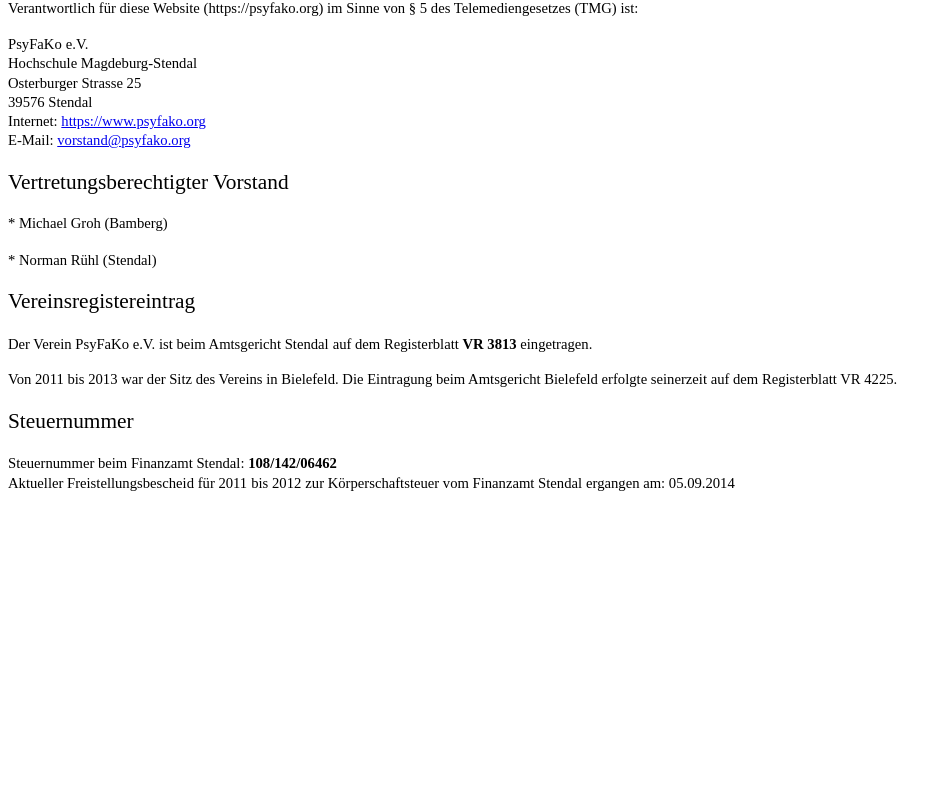
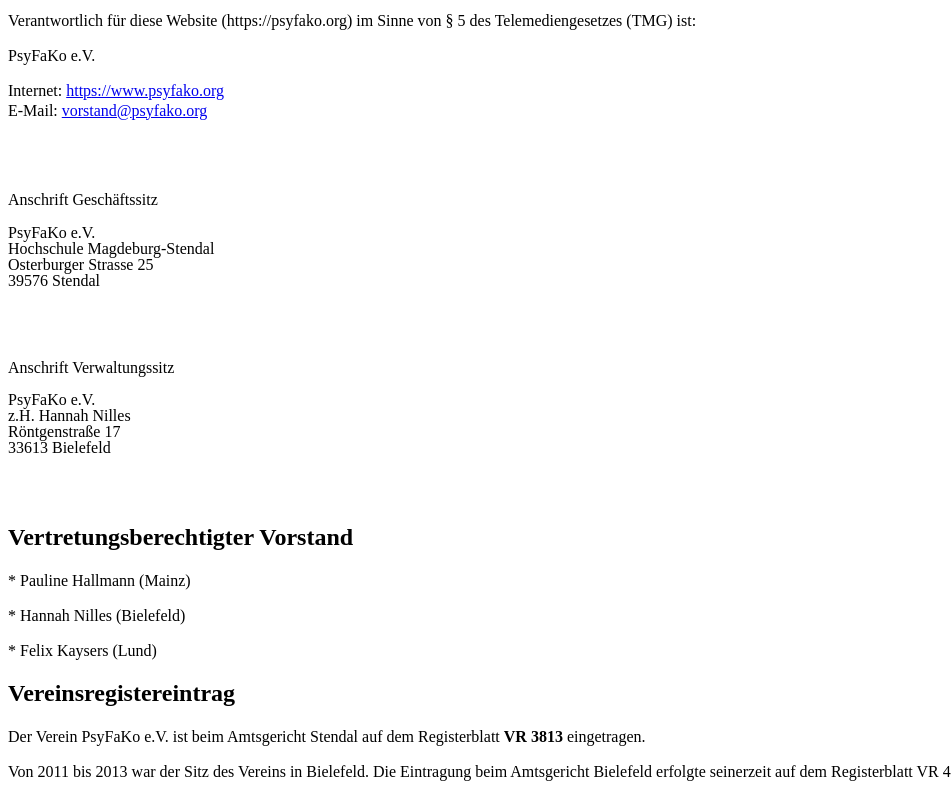
Before and after one commit to psyfako/psyfako-impressum, a plain HTML site: page index.html in a window 1280 px wide. Shown: the part 50-848 px from the top of the page, without its empty margins (0-951 px from the left). Before the commit the page ends 800 px from the top, so only its background shows below. Drawn offline with Linux system fonts and the light colour scheme.

Commit message:
neuer Vorstand eingetragen

```diff
--- a/index.html
+++ b/index.html
@@ -3,17 +3,18 @@
 <head>
 	<meta http-equiv="content-type" content="text/html; charset=utf-8">
 	<title></title>
-	<meta name="generator" content="LibreOffice 4.2.6.3 (MacOSX)">
+	<meta name="generator" content="LibreOffice 4.2.8.2 (Linux)">
 	<meta name="created" content="20140923;0">
-	<meta name="changed" content="20140923;164233686778000">
+	<meta name="changedby" content="Michael Groh">
+	<meta name="changed" content="20151128;154934932898136">
 	<style type="text/css">
 	<!--
-		@page { margin: 2cm }
-		h1 { margin-bottom: 0.21cm; color: #000000 }
+		@page { margin: 0.79in }
+		h1 { margin-bottom: 0.08in; color: #000000 }
 		h1.western { font-family: "Liberation Serif", serif }
 		h1.cjk { font-family: "SimSun"; font-size: 24pt }
 		h1.ctl { font-family: "Lucida Sans"; font-size: 24pt }
-		p { margin-bottom: 0.25cm; color: #000000; line-height: 120% }
+		p { margin-bottom: 0.1in; color: #000000; line-height: 120% }
 		h2 { color: #000000 }
 		h2.cjk { font-family: "SimSun" }
 		h2.ctl { font-family: "Lucida Sans" }
@@ -22,38 +23,40 @@
 	</style>
 </head>
 <body lang="de-DE" text="#000000" dir="ltr" style="background: transparent">
-<h1 class="western"><font face="Ubuntu Condensed"><font size="4" style="font-size: 16pt"><span style="font-weight: normal">Impressum</span></font></font></h1>
-<p><font face="Ubuntu Condensed"><font size="2" style="font-size: 11pt">Verantwortlich
-für diese Website (https://psyfako.org) im Sinne von § 5 des
-Telemediengesetzes (TMG) ist: </font></font>
+<h1 class="western">Impressum</h1>
+<p>Verantwortlich für diese Website (https://psyfako.org) im Sinne
+von § 5 des Telemediengesetzes (TMG) ist:
 </p>
-<p><font face="Ubuntu Condensed"><font size="2" style="font-size: 11pt">PsyFaKo</font></font>
-<font face="Ubuntu Condensed"><font size="2" style="font-size: 11pt">e.V.
-<br>Hochschule Magdeburg-Stendal <br>Osterburger Strasse 25<br>39576
-Stendal<br>Internet: <a href="https://www.psyfako.org/">http</a><a href="https://www.psyfako.org/">s://www.psyfako.org</a><br>E-Mail:
-<a href="mailto:vorstand@psyfako.org">vorstand@</a><a href="mailto:vorstand@psyfako.org">psyfako.org</a></font></font></p>
-<h2 class="western" style="font-weight: normal"><font face="Ubuntu Condensed"><font size="4" style="font-size: 16pt">Vertretungsberechtigter
-Vorstand</font></font></h2>
-<h2 class="western" style="font-weight: normal"><font face="Ubuntu Condensed"><font size="2" style="font-size: 11pt">*
-Michael Groh (Bamberg)</font></font></h2>
-<h2 class="western" style="font-weight: normal"><font face="Ubuntu Condensed"><font size="2" style="font-size: 11pt">*
-Norman Rühl (Stendal)</font></font></h2>
-<h2 class="western" style="font-weight: normal"><font face="Ubuntu Condensed"><font size="4" style="font-size: 16pt">Vereinsregistereintrag</font></font></h2>
-<p><font face="Ubuntu Condensed"><font size="2" style="font-size: 11pt">Der
-Verein PsyFaKo e.V. ist beim Amtsgericht Stendal</font></font> <font face="Ubuntu Condensed"><font size="2" style="font-size: 11pt">auf
-dem Registerblatt </font></font><strong><font face="Ubuntu Condensed"><font size="2" style="font-size: 11pt">VR
-3813 </font></font></strong><font face="Ubuntu Condensed"><font size="2" style="font-size: 11pt">eingetragen.</font></font></p>
-<p><font face="Ubuntu Condensed"><font size="2" style="font-size: 11pt">Von
-2011 bis 2013 war der Sitz des Vereins in Bielefeld. Die Eintragung
-beim Amtsgericht Bielefeld erfolgte seinerzeit auf dem Registerblatt
-VR 4225.</font></font></p>
-<h2 class="western" style="font-weight: normal"><font face="Ubuntu Condensed"><font size="4" style="font-size: 16pt">Steuernummer</font></font></h2>
-<p><font face="Ubuntu Condensed"><font size="2" style="font-size: 11pt">Steuernummer
-beim Finanzamt Stendal: </font></font><font face="Ubuntu Condensed"><font size="2" style="font-size: 11pt"><b>108</b></font></font><strong><font face="Ubuntu Condensed"><font size="2" style="font-size: 11pt"><b>/142/06462</b></font></font></strong><font face="Ubuntu Condensed"><font size="2" style="font-size: 11pt"><br>Aktueller
-Freistellungsbescheid für 2011</font></font> <font face="Ubuntu Condensed"><font size="2" style="font-size: 11pt">bis
-2012</font></font> <font face="Ubuntu Condensed"><font size="2" style="font-size: 11pt">zur
-Körperschaftsteuer vom Finanzamt Stendal</font></font> <font face="Ubuntu Condensed"><font size="2" style="font-size: 11pt">ergangen
-am: 05.09.2014</font></font></p>
+<p>PsyFaKo e.V.
+</p>
+<p>Internet: <a href="https://www.psyfako.org/">http</a><a href="https://www.psyfako.org/">s://www.psyfako.org</a><br>E-Mail:
+<a href="mailto:vorstand@psyfako.org">vorstand@</a><a href="mailto:vorstand@psyfako.org">psyfako.org</a></p>
+<p><br><br>
+</p>
+<p>Anschrift Geschäftssitz</p>
+<p style="line-height: 100%">PsyFaKo e.V. <br>Hochschule
+Magdeburg-Stendal <br>Osterburger Strasse 25<br>39576 Stendal</p>
+<p><br><br>
+</p>
+<p style="line-height: 100%">Anschrift Verwaltungssitz</p>
+<p style="line-height: 100%">PsyFaKo e.V. <br>z.H. Hannah
+Nilles<br>Röntgenstraße 17<br>33613 Bielefeld</p>
+<p style="line-height: 100%"><br><br>
+</p>
+<h2 class="western">Vertretungsberechtigter Vorstand</h2>
+<p>* Pauline Hallmann (Mainz)</p>
+<p>* Hannah Nilles (Bielefeld)</p>
+<p>* Felix Kaysers (Lund)</p>
+<h2 class="western">Vereinsregistereintrag</h2>
+<p>Der Verein PsyFaKo e.V. ist beim Amtsgericht Stendal auf dem
+Registerblatt <strong>VR 3813 </strong>eingetragen.</p>
+<p>Von 2011 bis 2013 war der Sitz des Vereins in Bielefeld. Die
+Eintragung beim Amtsgericht Bielefeld erfolgte seinerzeit auf dem
+Registerblatt VR 4225.</p>
+<h2 class="western">Steuernummer</h2>
+<p>Steuernummer beim Finanzamt Stendal: 108<strong>/142/06462</strong><br>Aktueller
+Freistellungsbescheid für 2011 bis 2012 zur Körperschaftsteuer vom
+Finanzamt Stendal ergangen am: 05.09.2014</p>
 <p><br><br>
 </p>
 </body>
```
